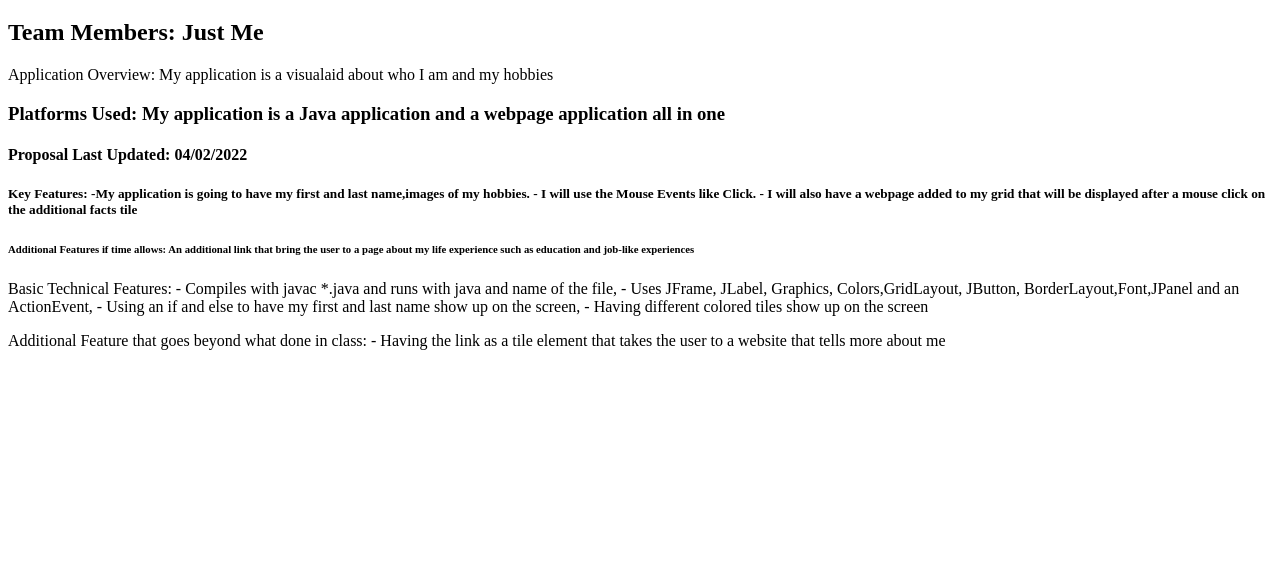
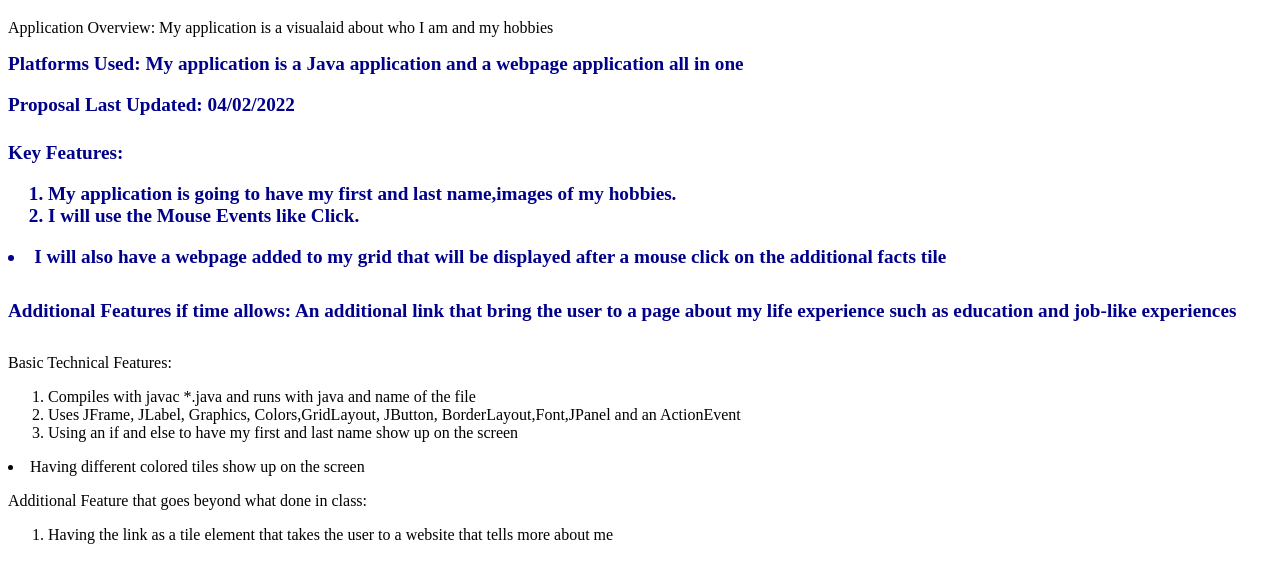
Before and after one commit to mmalik234/Final-Project-Proposal, a plain HTML site: page index.html in a window 1280 px wide. Shown: the part 61-644 px from the top of the page. Drawn offline with Linux system fonts and the light colour scheme.

Commit message:
Add file

```diff
--- a/index.html
+++ b/index.html
@@ -5,30 +5,56 @@
     -->
     <head>
        <title>Noor's Final Project Proposal</title>
-       <link rel="stylesheeet" href="Styles.css">
+       <link rel="stylesheet" href="Styles.css">
     </head>
     <body>
 
     <h1>Product Name: CollegeENoor</h1>
-    <h2>Team Members: Just Me </h2>
+
     <p>Application Overview:
         My application is a visualaid about who I am and my hobbies</p>
-    <h3>Platforms Used:
-         My application is a Java application and a webpage application all in one</h3>
-    <h4>Proposal Last Updated: 04/02/2022</h4>
-    <h5>Key Features:
-        -My application is going to have my first and last name,images of my hobbies.
-        - I will use the Mouse Events like Click.
-        - I will also have a  webpage added to my grid that will be displayed after a mouse click on the additional facts tile</h5>
-    <h6>Additional Features if time allows: An additional link that bring the user to a page about my life experience such as education and job-like experiences</h6>
+    <h2>Platforms Used:
+         My application is a Java application and a webpage application all in one</h2>
+    <h3>Proposal Last Updated: 04/02/2022</h3>
+    <h4>Key Features:
+    <ol>
+     <li>
+        My application is going to have my first and last name,images of my hobbies.
+     </li>
+    <li>
+
+     I will use the Mouse Events like Click.
+    </li>
+
+    </ol>
+      <li>
+    I will also have a  webpage added to my grid that will be displayed after a mouse click on the additional facts tile
+      </li>
+    </h4>
+    <h5>Additional Features if time allows: An additional link that bring the user to a page about my life experience such as education and job-like experiences</h5>
     <p>Basic Technical Features:
-    - Compiles with javac *.java and runs with java and name of the file,
-    - Uses JFrame, JLabel, Graphics, Colors,GridLayout, JButton, BorderLayout,Font,JPanel and an ActionEvent,
-    - Using an if and else to have my first and last name show up on the screen,
-    - Having different colored tiles show up on the screen
+    <ol>
+     <li>
+        Compiles with javac *.java and runs with java and name of the file
+     </li>
+     <li>
+        Uses JFrame, JLabel, Graphics, Colors,GridLayout, JButton, BorderLayout,Font,JPanel and an ActionEvent
+     </li>
+     <li>
+        Using an if and else to have my first and last name show up on the screen
+     </li>
+    </ol>
+   <li>
+        Having different colored tiles show up on the screen
+   </li>
     </p>
     <p>Additional Feature that goes beyond what done in class:
-    - Having the link as a tile element that takes the user to a website that tells more about me</p>
+    <ol>
+    <li>
+        Having the link as a tile element that takes the user to a website that tells more about me
+    </li>
+    </ol>
+    </p>
 
     </body>
 </html>
```
